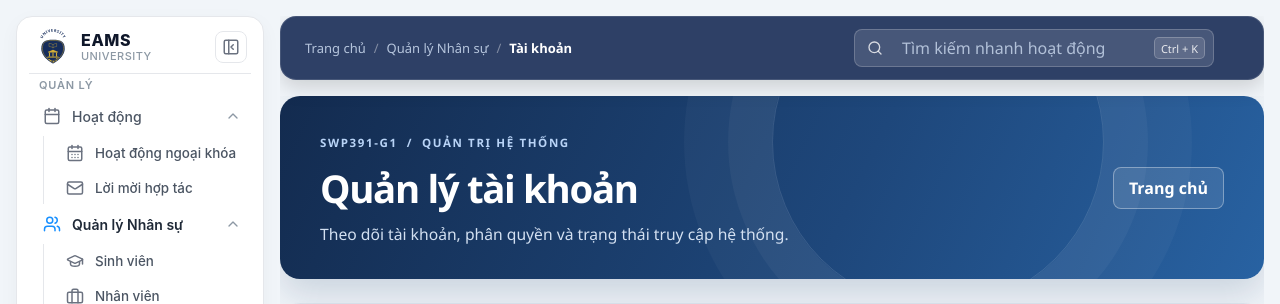
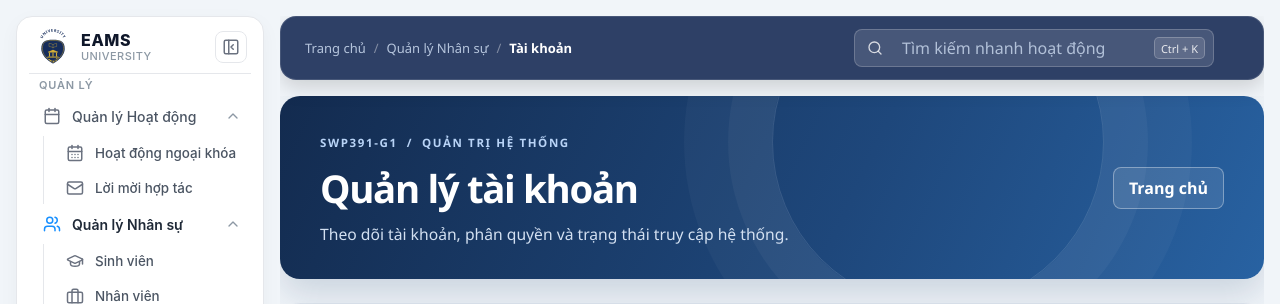
Before and after one commit to huytqhe151120/SWP391-G1, a Java web app: template src/main/webapp/WEB-INF/views/account/list.jsp in a window 1280 px wide. Shown: the top 304 px of the page. Run offline with Tomcat 11, a stand-in JSP engine, Linux system fonts and the light colour scheme; the template is opened without the code that fills it, so the values that code supplies are empty; some libraries are stand-ins or nearby versions.

Commit message:
Update sidebar

```diff
--- a/src/main/webapp/WEB-INF/views/layout/app-sidebar.jsp
+++ b/src/main/webapp/WEB-INF/views/layout/app-sidebar.jsp
@@ -74,7 +74,10 @@
 
         <!-- 1. Quản lý Hoạt động -->
         <div class="activity-nav-accordion is-open <%= isActivityGroupActive ? "has-active" : "" %>" data-group="activity">
-            <button type="button" class="activity-nav-accordion-trigger" aria-expanded="true" title="Hoạt động">
+            <button type="button"
+                    class="activity-nav-accordion-trigger"
+                    aria-expanded="true"
+                    title="<%= navStudent ? "Hoạt động" : "Quản lý Hoạt động" %>">
                 <span class="activity-nav-icon" aria-hidden="true">
                     <svg class="sidebar-svg-icon" viewBox="0 0 24 24">
                         <rect width="18" height="18" x="3" y="4" rx="2"/>
@@ -83,7 +86,9 @@
                         <line x1="3" x2="21" y1="10" y2="10"/>
                     </svg>
                 </span>
-                <span class="activity-nav-label">Hoạt động</span>
+                <span class="activity-nav-label">
+                    <%= navStudent ? "Hoạt động" : "Quản lý Hoạt động" %>
+                </span>
                 <svg class="sidebar-svg-icon activity-nav-chevron" viewBox="0 0 24 24" aria-hidden="true">
                     <path d="m6 9 6 6 6-6"/>
                 </svg>
@@ -164,7 +169,7 @@
                 </a>
                 <a class="activity-nav-item <%= "assessments".equals(navActive) ? "active" : "" %>"
                    href="<%= ctx %>/assessment?action=list"
-                   title="Bài thu hoạch"
+                   title="Bài đánh giá"
                    <%= "assessments".equals(navActive) ? "aria-current=\"page\"" : "" %>>
                     <span class="activity-nav-icon" aria-hidden="true">
                         <svg class="sidebar-svg-icon" viewBox="0 0 24 24">
```
